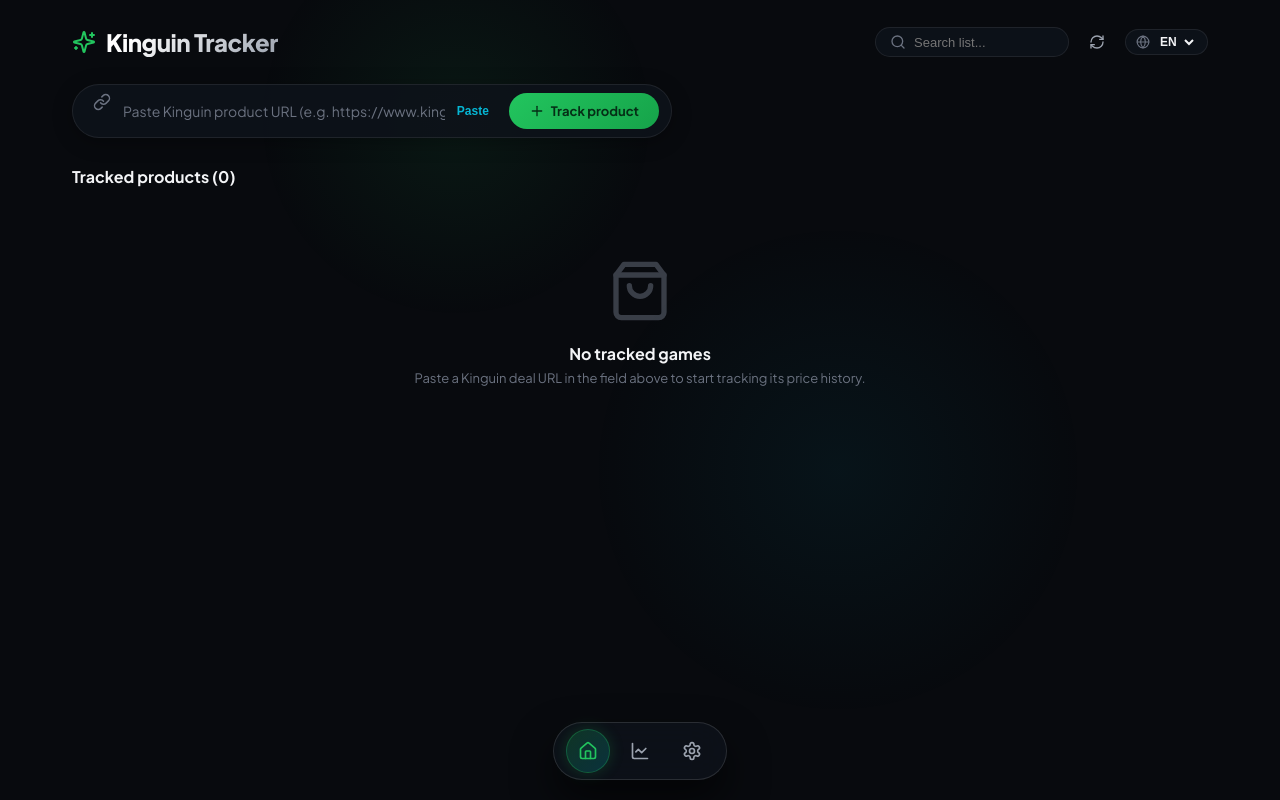
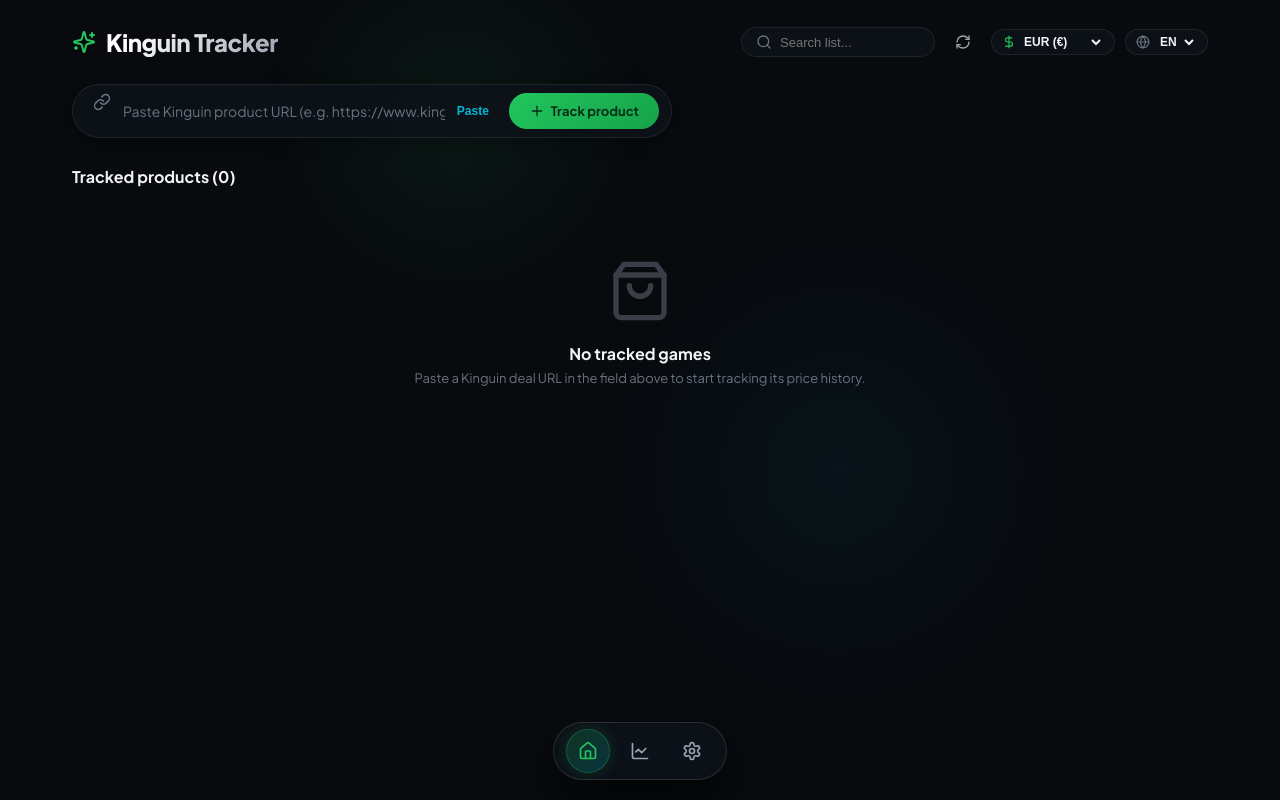
Before and after one commit to Ximeeek/kinguin-price-tracker, a React (Vite) app in the folder src/renderer/: page / in a window 1280 px wide. Built offline with nearby package versions, Linux system fonts and the light colour scheme.

Commit message:
feat(currency): add currency selector with popular currencies including PLN

```diff
--- a/src/renderer/src/App.tsx
+++ b/src/renderer/src/App.tsx
@@ -6,7 +6,9 @@
 import { BottomNavbar, NavTab } from './components/BottomNavbar';
 import { SettingsView } from './components/SettingsView';
 import { LanguageSelector } from './components/LanguageSelector';
+import { CurrencySelector } from './components/CurrencySelector';
 import { LanguageProvider, useLanguage } from './i18n/LanguageContext';
+import { CurrencyProvider } from './currency/CurrencyContext';
 import { ShoppingBag, TrendingUp, Search, RefreshCw, Sparkles } from 'lucide-react';
 import './styles/theme.css';
 
@@ -105,6 +107,7 @@
               <RefreshCw size={16} />
             </button>
 
+            <CurrencySelector />
             <LanguageSelector />
           </div>
         </div>
@@ -195,7 +198,9 @@
 export const App: React.FC = () => {
   return (
     <LanguageProvider>
-      <AppContent />
+      <CurrencyProvider>
+        <AppContent />
+      </CurrencyProvider>
     </LanguageProvider>
   );
 };
--- /dev/null
+++ b/src/renderer/src/components/CurrencySelector.tsx
@@ -0,0 +1,43 @@
+import React from 'react';
+import { useCurrency, SUPPORTED_CURRENCIES, CurrencyCode } from '../currency/CurrencyContext';
+import { DollarSign } from 'lucide-react';
+
+export const CurrencySelector: React.FC = () => {
+  const { currency, setCurrency } = useCurrency();
+
+  return (
+    <div
+      style={{
+        display: 'flex',
+        alignItems: 'center',
+        gap: 4,
+        background: 'var(--bg-input)',
+        border: '1px solid var(--border-card)',
+        borderRadius: '9999px',
+        padding: '4px 10px'
+      }}
+    >
+      <DollarSign size={14} color="var(--accent-green)" />
+      <select
+        value={currency}
+        onChange={(e) => setCurrency(e.target.value as CurrencyCode)}
+        style={{
+          background: 'transparent',
+          border: 'none',
+          color: 'var(--text-primary)',
+          fontSize: 12,
+          fontWeight: 700,
+          outline: 'none',
+          cursor: 'pointer',
+          paddingRight: 2
+        }}
+      >
+        {Object.values(SUPPORTED_CURRENCIES).map((c) => (
+          <option key={c.code} value={c.code} style={{ background: '#0e121a', color: '#fff' }}>
+            {c.code} ({c.symbol})
+          </option>
+        ))}
+      </select>
+    </div>
+  );
+};
--- a/src/renderer/src/components/PriceChart.tsx
+++ b/src/renderer/src/components/PriceChart.tsx
@@ -10,6 +10,8 @@
   ReferenceLine
 } from 'recharts';
 import { PriceSnapshot } from '../../../shared/types';
+import { useCurrency, SUPPORTED_CURRENCIES } from '../currency/CurrencyContext';
+import { useLanguage } from '../i18n/LanguageContext';
 
 interface PriceChartProps {
   history: PriceSnapshot[];
@@ -22,6 +24,9 @@
   currency = 'EUR',
   averagePrice
 }) => {
+  const { currency: activeCurrency, convertPrice, formatPrice } = useCurrency();
+  const { t } = useLanguage();
+
   if (!history || history.length === 0) {
     return (
       <div
@@ -33,21 +38,25 @@
           color: 'var(--text-muted)'
         }}
       >
-        Brak historii cen do wyświetlenia
+        {t('modal.noChartData')}
       </div>
     );
   }
 
-  const symbol = currency === 'EUR' ? '€' : currency === 'USD' ? '$' : `${currency} `;
+  const details = SUPPORTED_CURRENCIES[activeCurrency] || SUPPORTED_CURRENCIES.EUR;
+  const symbol = details.symbol;
 
   const data = history.map((item) => {
     const d = new Date(item.checkedAt);
+    const converted = convertPrice(item.price, currency);
     return {
       date: d.toLocaleDateString(undefined, { month: 'short', day: 'numeric' }),
       fullDate: d.toLocaleString(),
-      price: item.price
+      price: Math.round(converted * 100) / 100
     };
   });
+
+  const convertedAverage = averagePrice !== undefined ? convertPrice(averagePrice, currency) : undefined;
 
   const prices = data.map((d) => d.price);
   const minPrice = Math.floor(Math.min(...prices) * 0.9);
@@ -77,7 +86,7 @@
             fontSize={12}
             tickLine={false}
             axisLine={false}
-            tickFormatter={(val) => `${symbol}${val}`}
+            tickFormatter={(val) => details.symbolPosition === 'after' ? `${val} ${symbol}` : `${symbol}${val}`}
           />
           <Tooltip
             content={({ active, payload }) => {
@@ -95,7 +104,7 @@
                   >
                     <div style={{ color: 'var(--text-muted)', fontSize: '11px' }}>{item.fullDate}</div>
                     <div style={{ color: 'var(--accent-green)', fontWeight: 800, fontSize: '16px', marginTop: 2 }}>
-                      {symbol}{item.price.toFixed(2)}
+                      {details.symbolPosition === 'after' ? `${item.price.toFixed(2)} ${symbol}` : `${symbol}${item.price.toFixed(2)}`}
                     </div>
                   </div>
                 );
@@ -103,13 +112,13 @@
               return null;
             }}
           />
-          {averagePrice && (
+          {convertedAverage !== undefined && (
             <ReferenceLine
-              y={averagePrice}
+              y={convertedAverage}
               stroke="var(--accent-gold)"
               strokeDasharray="4 4"
               label={{
-                value: `Średnia: ${symbol}${averagePrice.toFixed(2)}`,
+                value: t('modal.averageLineLabel', { amount: details.symbolPosition === 'after' ? `${convertedAverage.toFixed(2)} ${symbol}` : `${symbol}${convertedAverage.toFixed(2)}` }),
                 fill: 'var(--accent-gold)',
                 fontSize: 11,
                 position: 'top'
--- a/src/renderer/src/components/ProductCard.tsx
+++ b/src/renderer/src/components/ProductCard.tsx
@@ -2,6 +2,7 @@
 import { Product } from '../../../shared/types';
 import { RefreshCw, Trash2 } from 'lucide-react';
 import { useLanguage } from '../i18n/LanguageContext';
+import { useCurrency } from '../currency/CurrencyContext';
 
 interface ProductCardProps {
   product: Product;
@@ -17,12 +18,7 @@
   onDelete
 }) => {
   const { t } = useLanguage();
-
-  const formatCurrency = (amount?: number, currencyCode = 'EUR') => {
-    if (amount === undefined || amount === null) return '—';
-    const symbol = currencyCode === 'EUR' ? '€' : currencyCode === 'USD' ? '$' : `${currencyCode} `;
-    return `${symbol}${amount.toFixed(2)}`;
-  };
+  const { formatPrice } = useCurrency();
 
   return (
     <div className="glass-card product-item-card" onClick={() => onSelect(product)}>
@@ -63,7 +59,7 @@
 
       <div className="product-price-section">
         <div className="product-current-price">
-          {formatCurrency(product.currentPrice, product.currency)}
+          {formatPrice(product.currentPrice || 0, product.currency)}
         </div>
 
         <div style={{ marginTop: 6, display: 'flex', gap: 6, justifyContent: 'flex-end' }}>
--- a/src/renderer/src/components/ProductDetailModal.tsx
+++ b/src/renderer/src/components/ProductDetailModal.tsx
@@ -4,6 +4,7 @@
 import { PriceChart } from './PriceChart';
 import { X, ExternalLink } from 'lucide-react';
 import { useLanguage } from '../i18n/LanguageContext';
+import { useCurrency } from '../currency/CurrencyContext';
 
 interface ProductDetailModalProps {
   productId: string;
@@ -12,6 +13,7 @@
 
 export const ProductDetailModal: React.FC<ProductDetailModalProps> = ({ productId, onClose }) => {
   const { t } = useLanguage();
+  const { formatPrice } = useCurrency();
   const [detail, setDetail] = useState<ProductDetailResponse | null>(null);
   const [period, setPeriod] = useState<TimePeriod>('month');
   const [loading, setLoading] = useState(true);
@@ -69,7 +71,6 @@
   if (!detail) return null;
 
   const { product, history, trend, average } = detail;
-  const symbol = product.currency === 'EUR' ? '€' : product.currency === 'USD' ? '$' : `${product.currency} `;
 
   return (
     <div className="modal-overlay" onClick={onClose}>
@@ -128,8 +129,7 @@
           >
             <div style={{ fontSize: 12, color: 'var(--text-muted)', fontWeight: 600 }}>{t('modal.currentPrice')}</div>
             <div style={{ fontSize: 24, fontWeight: 800, color: 'var(--text-primary)', marginTop: 4 }}>
-              {symbol}
-              {(product.currentPrice || 0).toFixed(2)}
+              {formatPrice(product.currentPrice || 0, product.currency)}
             </div>
           </div>
 
@@ -145,8 +145,7 @@
               {t('modal.averagePrice')}
             </div>
             <div style={{ fontSize: 24, fontWeight: 800, color: 'var(--text-primary)', marginTop: 4 }}>
-              {symbol}
-              {average.averagePrice.toFixed(2)}
+              {formatPrice(average.averagePrice, product.currency)}
             </div>
             {average.note && (
               <div style={{ fontSize: 11, color: 'var(--accent-gold)', marginTop: 4 }}>
--- /dev/null
+++ b/src/renderer/src/currency/CurrencyContext.tsx
@@ -0,0 +1,85 @@
+import React, { createContext, useContext, useState } from 'react';
+
+export type CurrencyCode = 'EUR' | 'USD' | 'PLN' | 'GBP' | 'JPY' | 'CAD' | 'AUD';
+
+export interface CurrencyDetails {
+  code: CurrencyCode;
+  symbol: string;
+  name: string;
+  rateFromEur: number; // 1 EUR = rateFromEur units of target currency
+  symbolPosition: 'before' | 'after';
+}
+
+export const SUPPORTED_CURRENCIES: Record<CurrencyCode, CurrencyDetails> = {
+  EUR: { code: 'EUR', symbol: '€', name: 'Euro', rateFromEur: 1.0, symbolPosition: 'before' },
+  USD: { code: 'USD', symbol: '$', name: 'US Dollar', rateFromEur: 1.09, symbolPosition: 'before' },
+  PLN: { code: 'PLN', symbol: 'zł', name: 'Polski Złoty', rateFromEur: 4.30, symbolPosition: 'after' },
+  GBP: { code: 'GBP', symbol: '£', name: 'British Pound', rateFromEur: 0.85, symbolPosition: 'before' },
+  JPY: { code: 'JPY', symbol: '¥', name: 'Japanese Yen', rateFromEur: 162.0, symbolPosition: 'before' },
+  CAD: { code: 'CAD', symbol: 'CA$', name: 'Canadian Dollar', rateFromEur: 1.48, symbolPosition: 'before' },
+  AUD: { code: 'AUD', symbol: 'A$', name: 'Australian Dollar', rateFromEur: 1.65, symbolPosition: 'before' }
+};
+
+interface CurrencyContextType {
+  currency: CurrencyCode;
+  setCurrency: (currency: CurrencyCode) => void;
+  formatPrice: (amount: number, fromCurrency?: string) => string;
+  convertPrice: (amount: number, fromCurrency?: string) => number;
+}
+
+const STORAGE_KEY = 'kinguin_tracker_currency';
+
+const CurrencyContext = createContext<CurrencyContextType | undefined>(undefined);
+
+export const CurrencyProvider: React.FC<{ children: React.ReactNode }> = ({ children }) => {
+  const [currency, setCurrencyState] = useState<CurrencyCode>(() => {
+    const saved = localStorage.getItem(STORAGE_KEY) as CurrencyCode;
+    return saved && SUPPORTED_CURRENCIES[saved] ? saved : 'EUR';
+  });
+
+  const setCurrency = (c: CurrencyCode) => {
+    setCurrencyState(c);
+    localStorage.setItem(STORAGE_KEY, c);
+  };
+
+  const convertPrice = (amount: number, fromCurrency: string = 'EUR'): number => {
+    if (amount === undefined || amount === null || isNaN(amount)) return 0;
+
+    // Normalize from source currency to EUR base
+    const sourceDetails = SUPPORTED_CURRENCIES[fromCurrency as CurrencyCode] || SUPPORTED_CURRENCIES.EUR;
+    const amountInEur = amount / sourceDetails.rateFromEur;
+
+    // Convert EUR base to target currency
+    const targetDetails = SUPPORTED_CURRENCIES[currency] || SUPPORTED_CURRENCIES.EUR;
+    return amountInEur * targetDetails.rateFromEur;
+  };
+
+  const formatPrice = (amount: number, fromCurrency: string = 'EUR'): string => {
+    if (amount === undefined || amount === null || isNaN(amount)) return '—';
+
+    const converted = convertPrice(amount, fromCurrency);
+    const targetDetails = SUPPORTED_CURRENCIES[currency] || SUPPORTED_CURRENCIES.EUR;
+    const decimals = currency === 'JPY' ? 0 : 2;
+
+    const formattedAmount = converted.toFixed(decimals);
+
+    if (targetDetails.symbolPosition === 'after') {
+      return `${formattedAmount} ${targetDetails.symbol}`;
+    }
+    return `${targetDetails.symbol}${formattedAmount}`;
+  };
+
+  return (
+    <CurrencyContext.Provider value={{ currency, setCurrency, formatPrice, convertPrice }}>
+      {children}
+    </CurrencyContext.Provider>
+  );
+};
+
+export const useCurrency = (): CurrencyContextType => {
+  const context = useContext(CurrencyContext);
+  if (!context) {
+    throw new Error('useCurrency must be used within a CurrencyProvider');
+  }
+  return context;
+};
```
